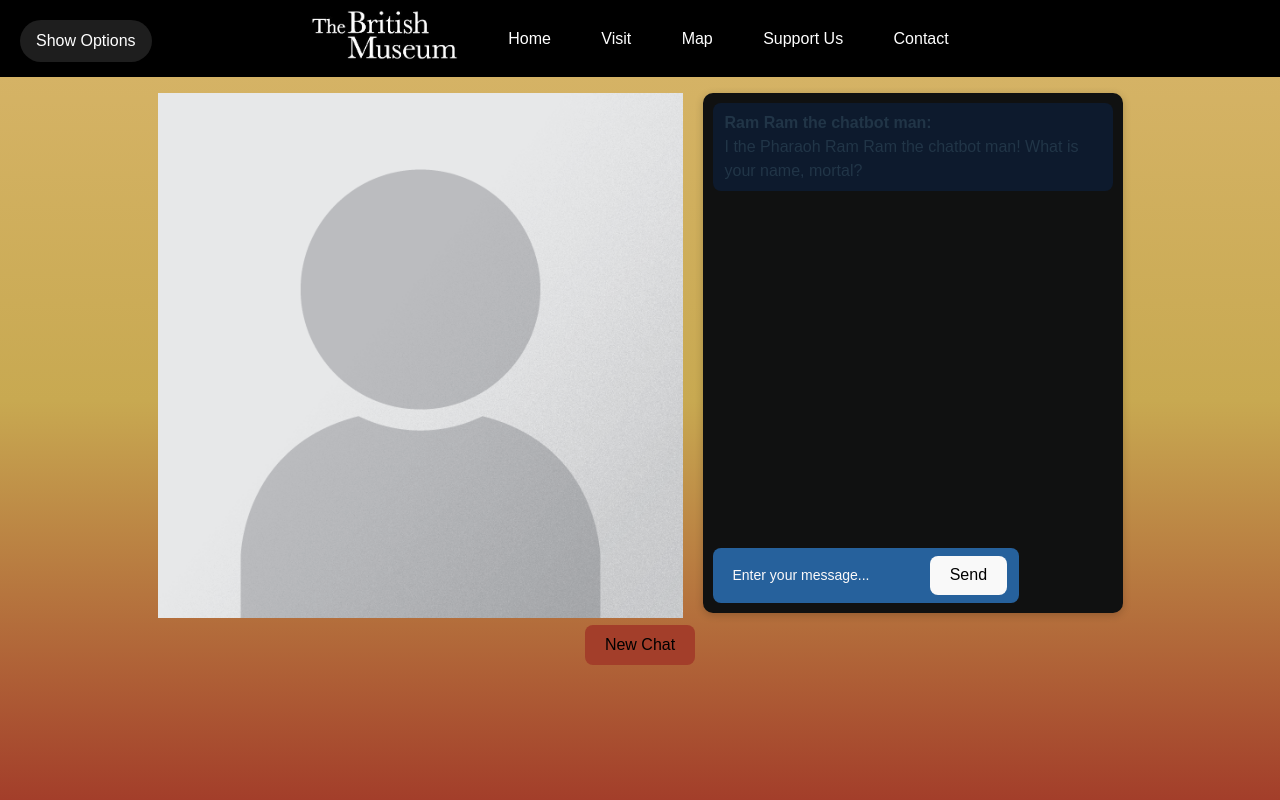
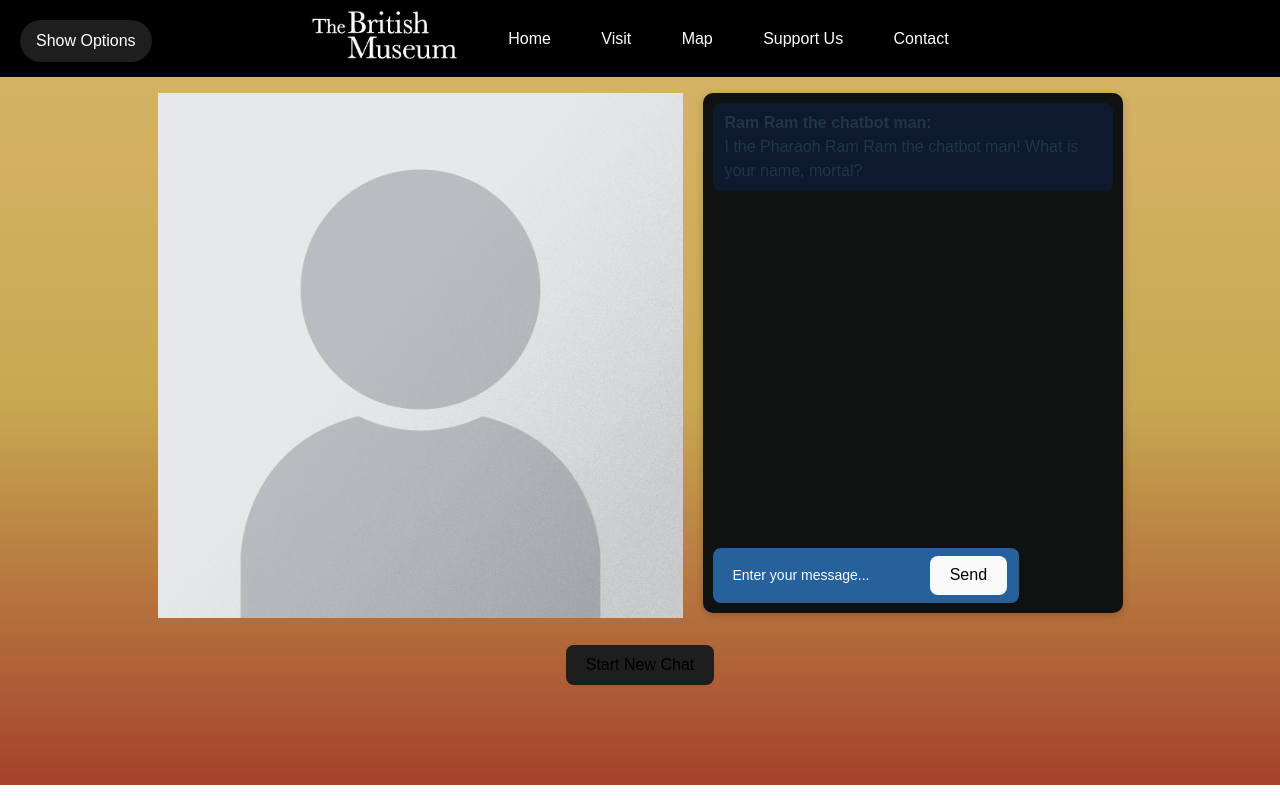
Before and after one commit to SEgroupUni/frontend-chatbot, a React (Vite) app: page /aichatbot in a window 1280 px wide. Built offline with nearby package versions, Linux system fonts and the light colour scheme.

Commit message:
Fixed CSS issues with background

```diff
--- a/src/App.jsx
+++ b/src/App.jsx
@@ -37,7 +37,7 @@ export default function App() {
         <ChatBox />
       </div>
       <div className="ResetChat">
-        <button className="ResetButton" onClick={() => (window.location.href = "AiChatbot")}>New Chat</button>
+        <button className="ResetButton" onClick={() => (window.location.href = "AiChatbot")}>Start New Chat</button>
       </div>
     </div>
   );
--- a/src/index.css
+++ b/src/index.css
@@ -58,10 +58,10 @@ body {
   font-family: sans-serif;
   margin: 0;
   padding: 0;
-  height: 100vh;
-  margin: 0;
-  padding: 0;
+  min-height: 100%;
   background: linear-gradient(#D8B56A, #C8A951, #A33E2A);
+  background-attachment: fixed;
+  padding-bottom: 80px
 }
 
 h1, h2 {
@@ -255,7 +255,6 @@ h1, h2 {
   outline: none;
   font-size: 14px;
   box-shadow: none; /* Remove any shadow */
-
 }
 
 .input-bubble input::placeholder {
@@ -278,9 +277,9 @@ h1, h2 {
   display: flex;
   justify-content: center;
   align-items: center;
-  height: 5vh;
+  height: 10vh;
 }
 
 .ResetButton {
-  background-color: #A33E2A;
+  background-color:  #1e1e1e;
 }
```
